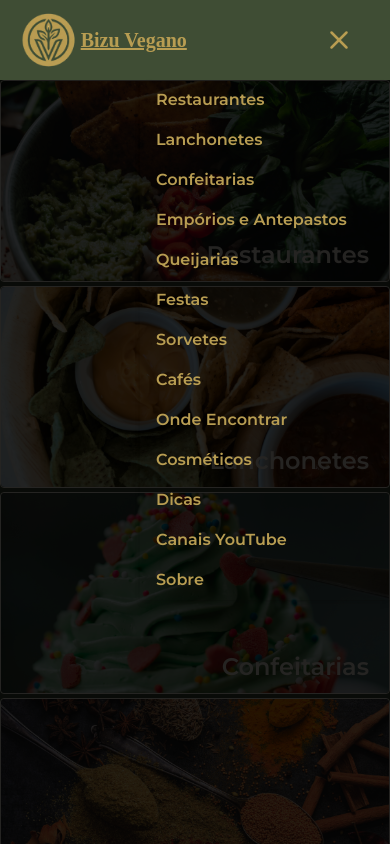
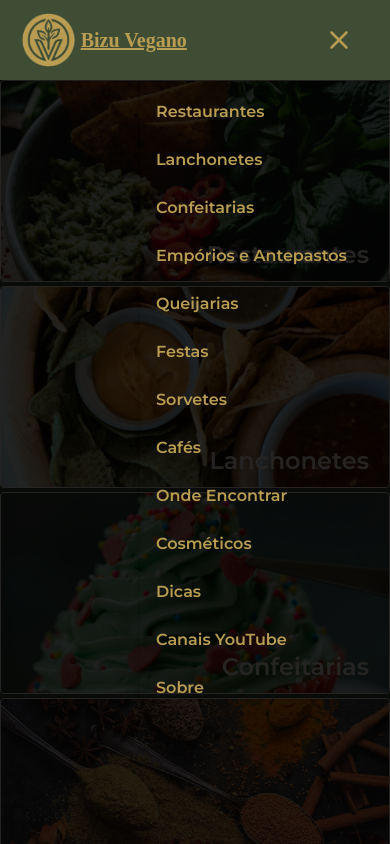
Before and after one commit to flaviare1s/bizu-vegano, a React (Vite) app: page / in a window 390 px wide. Both pictures are taken after a click on the button 339 px from the left and 40 px from the top of the page. Shown: the top 844 px of the page. Built offline with nearby package versions, Linux system fonts and the light colour scheme; no server answers; a web font is replaced by a local one.

Commit message:
Ajusta estilo do menu mobile

```diff
--- a/src/components/Navbar.jsx
+++ b/src/components/Navbar.jsx
@@ -102,43 +102,43 @@
           {isMenuOpen && (
             <div className='absolute top-[80px] sm:top-[90px] right-0 w-[250px] z-40 shadow-md lg:hidden'>
               <ul className='flex flex-col'>
-                <li className='px-4 py-2'>
+                <li className='px-4 py-3 mt-2'>
                   <Link to='/restaurantes' className='text-logo font-semibold hover:opacity-80' onClick={closeMenu}>Restaurantes</Link>
                 </li>
-                <li className='px-4 py-2'>
+                <li className='px-4 py-3'>
                   <Link to='/lanchonetes' className='text-logo font-semibold hover:opacity-80' onClick={closeMenu}>Lanchonetes</Link>
                 </li>
-                <li className='px-4 py-2'>
+                <li className='px-4 py-3'>
                   <Link to='/confeitarias' className='text-logo font-semibold hover:opacity-80' onClick={closeMenu}>Confeitarias</Link>
                 </li>
-                <li className='px-4 py-2'>
+                <li className='px-4 py-3'>
                   <Link to='/emporios' className='text-logo font-semibold hover:opacity-80' onClick={closeMenu}>Empórios e Antepastos</Link>
                 </li>
-                <li className='px-4 py-2'>
+                <li className='px-4 py-3'>
                   <Link to='/queijarias' className='text-logo font-semibold hover:opacity-80' onClick={closeMenu}>Queijarias</Link>
                 </li>
-                <li className='px-4 py-2'>
+                <li className='px-4 py-3'>
                   <Link to='/festas' className='text-logo font-semibold hover:opacity-80' onClick={closeMenu}>Festas</Link>
                 </li>
-                <li className='px-4 py-2'>
+                <li className='px-4 py-3'>
                   <Link to='/sorvetes' className='text-logo font-semibold hover:opacity-80' onClick={closeMenu}>Sorvetes</Link>
                 </li>
-                <li className='px-4 py-2'>
+                <li className='px-4 py-3'>
                   <Link to='/cafes' className='text-logo font-semibold hover:opacity-80' onClick={closeMenu}>Cafés</Link>
                 </li>
-                <li className='px-4 py-2'>
+                <li className='px-4 py-3'>
                   <Link to='/onde-comer' className='text-logo font-semibold hover:opacity-80' onClick={closeMenu}>Onde Encontrar</Link>
                 </li>
-                <li className='px-4 py-2'>
+                <li className='px-4 py-3'>
                   <Link to='/cosmeticos' className='text-logo font-semibold hover:opacity-80' onClick={closeMenu}>Cosméticos</Link>
                 </li>
-                <li className='px-4 py-2'>
+                <li className='px-4 py-3'>
                   <Link to='/dicas' className='text-logo font-semibold hover:opacity-80' onClick={closeMenu}>Dicas</Link>
                 </li>
-                <li className='px-4 py-2'>
+                <li className='px-4 py-3'>
                   <Link to='/canais-youtube' className='text-logo font-semibold hover:opacity-80' onClick={closeMenu}>Canais YouTube</Link>
                 </li>
-                <li className='px-4 py-2'>
+                <li className='px-4 py-3'>
                   <Link to='/sobre' className='text-logo font-semibold hover:opacity-80' onClick={closeMenu}>Sobre</Link>
                 </li>
               </ul>
```
